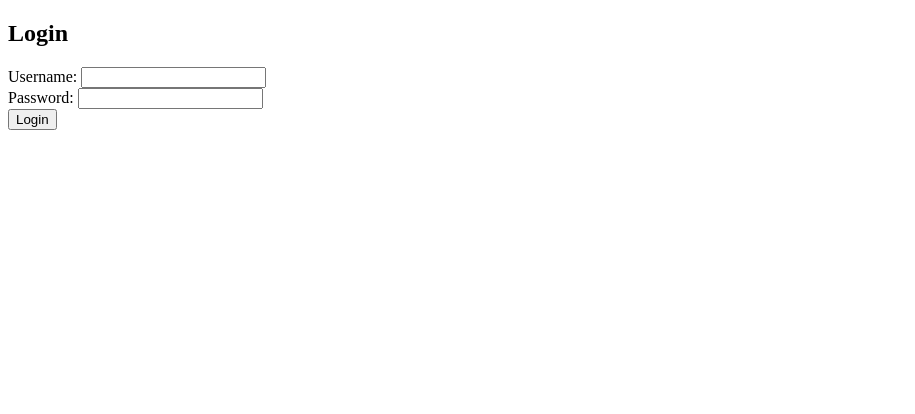
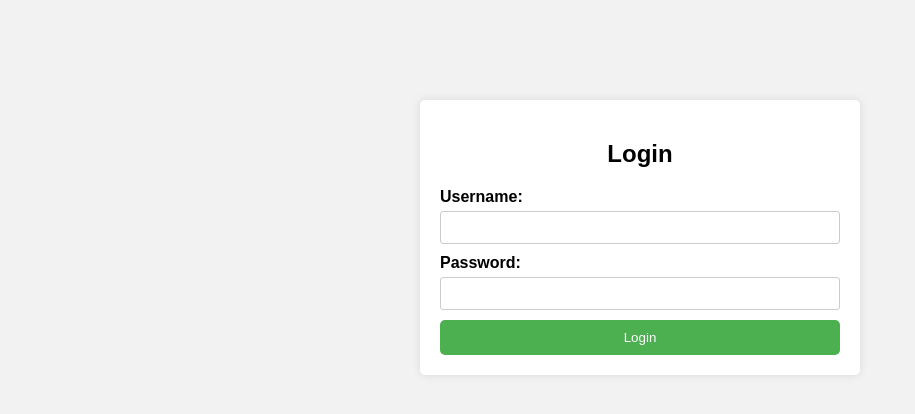
Before and after one commit to bkdevaraj/student_data, a Django app: page / in a window 1280 px wide. Shown: the top 414 px of the page, without its empty margins (0-915 px from the left). Run offline with Django 4.2, Linux system fonts and the light colour scheme.

Commit message:
login page changes and update student class

```diff
--- a/login_app/templates/login.html
+++ b/login_app/templates/login.html
@@ -1,20 +1,77 @@
 <!DOCTYPE html>
 <html>
 <head>
-    <title>Login</title>
+    <title>User Login</title>
+    <style>
+        body {
+            font-family: Arial, sans-serif;
+            background-color: #f2f2f2;
+        }
+
+        .container {
+            max-width: 400px;
+            margin: 100px auto;
+            background-color: #fff;
+            padding: 20px;
+            border-radius: 5px;
+            box-shadow: 0 0 10px rgba(0, 0, 0, 0.1);
+        }
+
+        h2 {
+            text-align: center;
+            margin-bottom: 20px;
+        }
+
+        label {
+            display: block;
+            font-weight: bold;
+            margin-bottom: 5px;
+        }
+
+        input[type="text"],
+        input[type="password"] {
+            width: 100%;
+            padding: 8px;
+            margin-bottom: 10px;
+            border: 1px solid #ccc;
+            border-radius: 3px;
+            box-sizing: border-box;
+        }
+
+        input[type="submit"] {
+            background-color: #4CAF50;
+            color: white;
+            border: none;
+            padding: 10px 20px;
+            border-radius: 5px;
+            cursor: pointer;
+            width: 100%;
+        }
+
+        input[type="submit"]:hover {
+            background-color: #45a049;
+        }
+
+        .error-message {
+            color: red;
+            margin-top: 10px;
+        }
+    </style>
 </head>
 <body>
+    <div class="container">
         <h2>Login</h2>
         {% if error %}
-    <p style="color: red;">{{ error }}</p>
+            <p class="error-message">{{ error }}</p>
         {% endif %}
         <form method="post">
             {% csrf_token %}
             <label for="username">Username:</label>
-        <input type="text" id="username" name="username"><br>
+            <input type="text" id="username" name="username" required><br>
             <label for="password">Password:</label>
-        <input type="password" id="password" name="password"><br>
+            <input type="password" id="password" name="password" required><br>
             <input type="submit" value="Login">
         </form>
+    </div>
 </body>
 </html>
--- a/script/update_student_class.py
+++ b/script/update_student_class.py
@@ -25,7 +25,7 @@ def update_student_class():
     now = datetime.now()
 
     # Check if it's March 21 at 12:18 PM
-    if now.month == 8 and now.day == 1 and now.hour == 1 and now.minute == 1:
+    if now.month == 8 and now.day == 2 and now.hour == 16 and now.minute == 0:
 
         # Update the student class
         students = Student.objects.all()
```
Also changed, not shown: db.sqlite3. Lines whose indentation alone changed are shown as unchanged.
